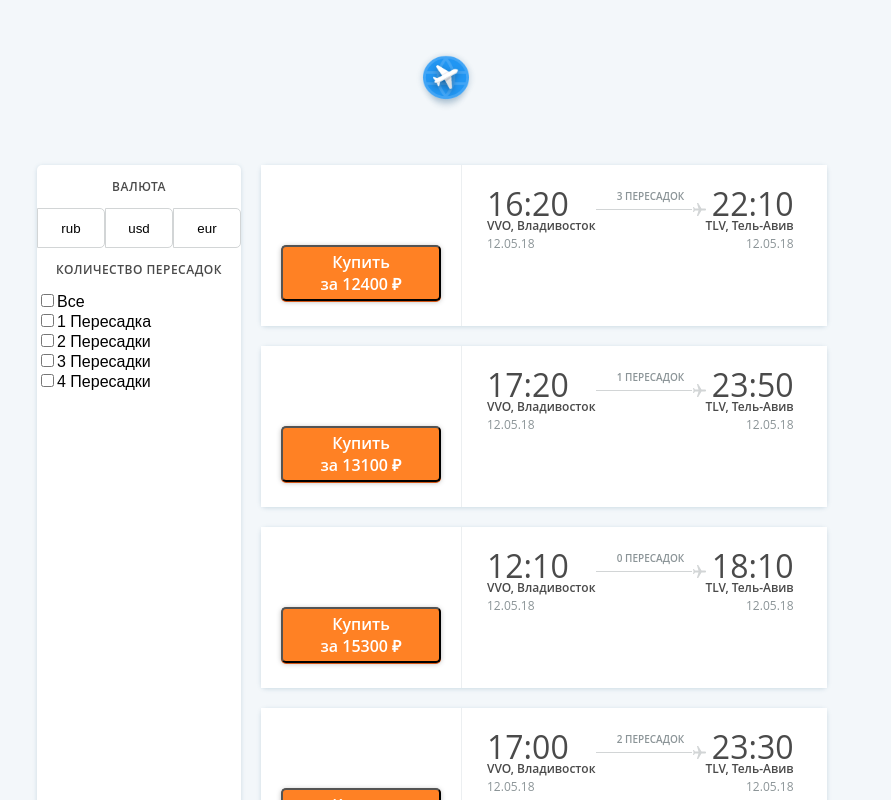
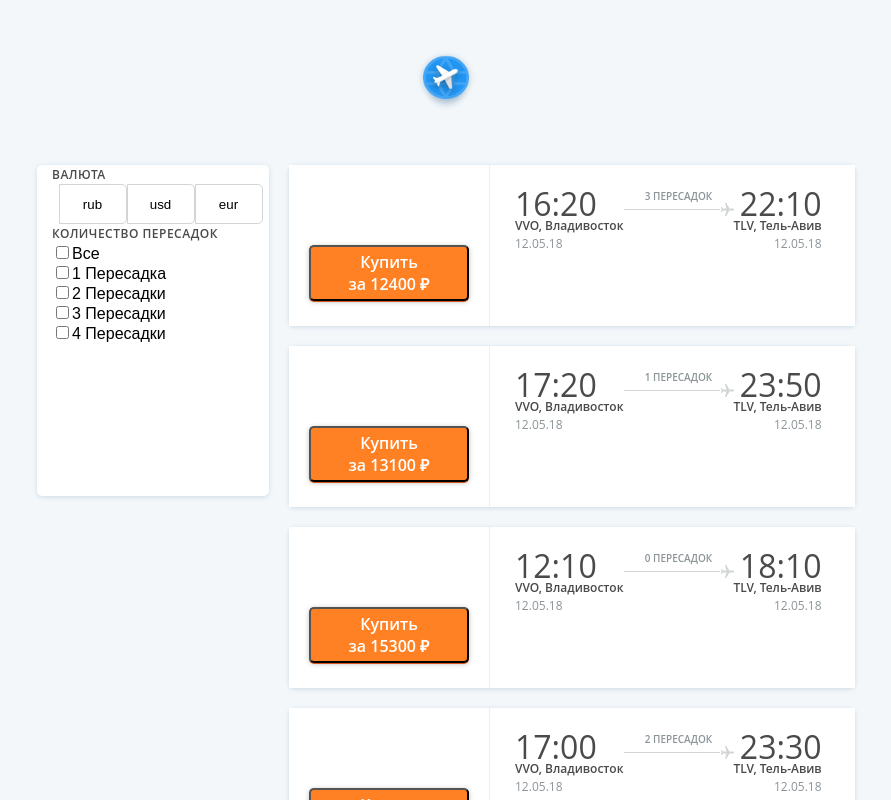
Before and after one commit to ratmirslv/aviasales-job, a React (Create React App) app: page / in a window 1280 px wide. Shown: the top 800 px of the page, without its empty margins (194-1085 px from the left). Built offline with nearby package versions, Linux system fonts and the light colour scheme.

Commit message:
filter fix

```diff
--- a/src/components/TicketsFilter.css
+++ b/src/components/TicketsFilter.css
@@ -4,9 +4,13 @@
   background-color: #ffffff;
   margin-left: 103px;
   margin-right: 20px;
+  width: 232px;
+  height: 331px;
+  display: flex;
+  flex-direction: column;
 }
 
-.filterHeader {
+.currenciesHeader {
   color: #4a4a4a;
   font-family: "Open Sans Semibold";
   font-size: 12px;
@@ -14,6 +18,17 @@
   line-height: 19px;
   letter-spacing: 0.5px;
   text-transform: uppercase;
+  text-align: left;
+}
+.TransfersHeader {
+  color: #4a4a4a;
+  font-family: "Open Sans Semibold";
+  font-size: 12px;
+  font-weight: 600;
+  line-height: 19px;
+  letter-spacing: 0.5px;
+  text-transform: uppercase;
+  text-align: left;
 }
 
 .currenciesName {
@@ -37,8 +52,14 @@
 .filterTransfers {
   display: flex;
   flex-direction: column;
+  padding-left: 15px;
+  flex-wrap: wrap;
 }
 
 .filterItem {
   text-align: left;
 }
+
+.currencies {
+  padding-left: 15px;
+}
--- a/src/components/TicketsFilter.js
+++ b/src/components/TicketsFilter.js
@@ -10,13 +10,13 @@ class TicketsFilter extends Component {
     return (
       <div className="filterStyle">
         <div className="currencies">
-          <p className="filterHeader">Валюта</p>
+          <div className="currenciesHeader">Валюта</div>
           <button className="currenciesName">rub</button>
           <button className="currenciesName">usd</button>
           <button className="currenciesName">eur</button>
         </div>
         <div className="filterTransfers">
-          <p className="filterHeader">Количество пересадок</p>
+          <div className="TransfersHeader">Количество пересадок</div>
           <form className="filterItem">
             <label>
               <input
```
